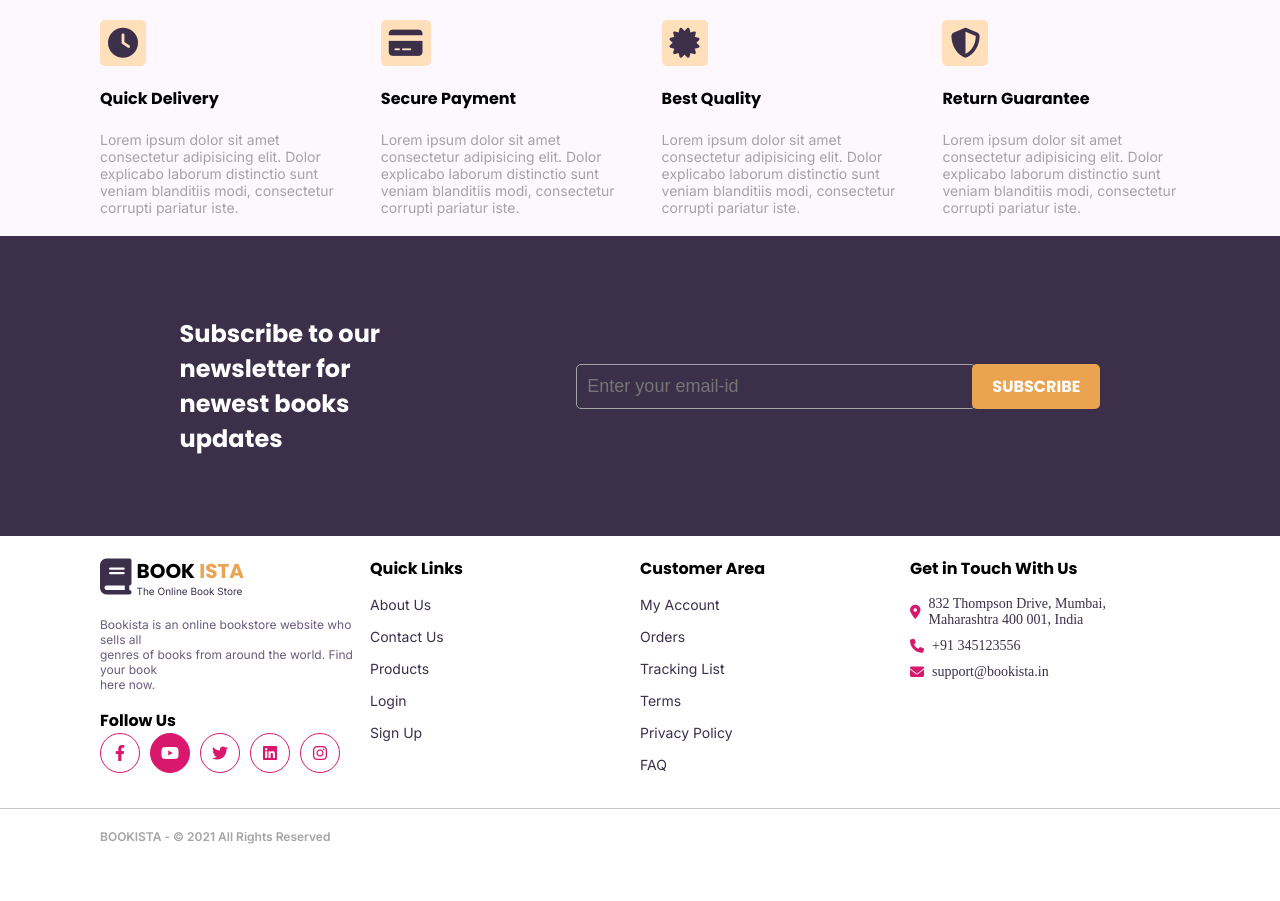
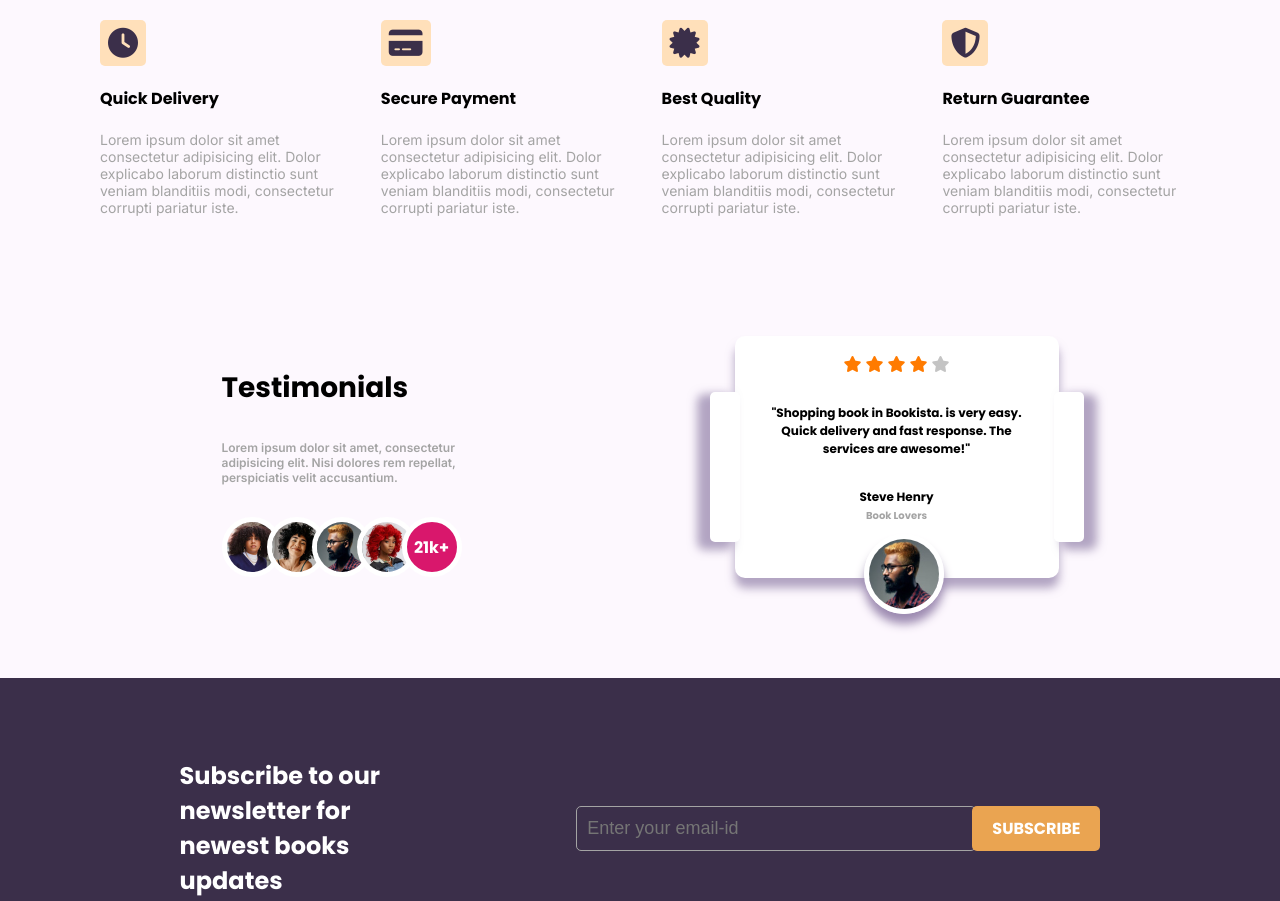
Before and after one commit to lbsubash/bookista, a plain HTML site: page index.html in a window 1280 px wide. Shown: the top 901 px of the page. Before the commit the page ends 864 px from the top, so only its background shows below. Drawn offline with Linux system fonts and the light colour scheme.

Commit message:
testimonial section

```diff
--- a/assets/scss/_subscribe.scss
+++ b/assets/scss/_subscribe.scss
@@ -37,14 +37,13 @@
 @media (max-width: $br-mobile) {
   .subscribe {
     padding-inline: $p-mobile;
-    padding-block: 30px;
+    padding-block: 50px;
     flex-direction: column;
     gap: 30px;
 
     &__search-bar {
       width: 100%;
       text-align: center;
-      margin-bottom: 30px;
     }
 
     &__search-input {
--- /dev/null
+++ b/assets/scss/_testimonial.scss
@@ -0,0 +1,136 @@
+.testimonial {
+  position: relative;
+  padding-inline: $p-desktop;
+  background-color: $clr-pri-bg-light;
+  display: flex;
+  justify-content: space-around;
+  padding-block: 100px;
+
+  &__left {
+    flex-basis: 25%;
+    display: flex;
+    flex-direction: column;
+    justify-content: space-around;
+    gap: 30px;
+    padding-block-start: 30px;
+  }
+
+  &__title {
+    @include f-heading-3;
+  }
+
+  &__desc {
+    @include f-body-small($weight: 600);
+    color: $clr-gray-dark;
+    font-size: 12px;
+  }
+
+  &__right {
+    position: relative;
+    flex-basis: 30%;
+    background: $clr-white;
+    text-align: center;
+    padding: 20px 30px 0px;
+    display: flex;
+    flex-direction: column;
+    gap: 30px;
+    justify-content: center;
+    border-radius: 10px;
+    box-shadow: 0px 10px 10px rgba($color: $clr-pri-subtle, $alpha: 0.7);
+    z-index: 1;
+  }
+
+  &__right::after,
+  &__right::before {
+    content: "";
+    position: absolute;
+    right: -25px;
+    width: 30px;
+    height: 150px;
+    border-radius: 5px;
+    z-index: -1;
+    background-color: $clr-white;
+    box-shadow: 10px 5px 10px 3px rgba($color: $clr-pri-subtle, $alpha: 0.7);
+  }
+
+  &__right::before {
+    left: -25px;
+    width: 30px;
+    box-shadow: -10px 5px 10px 3px rgba($color: $clr-pri-subtle, $alpha: 0.7);
+  }
+
+  &__user-text {
+    @include f-heading-6;
+    font-size: 12px;
+  }
+
+  &__user-name {
+    margin-bottom: -20px;
+    @include f-heading-6;
+    font-size: 12px;
+
+    & span {
+      font-size: 10px;
+      color: $clr-gray-dark;
+    }
+  }
+
+  &__star {
+    color: #ff7b00;
+  }
+
+  &__star--null {
+    color: $clr-gray-light;
+  }
+
+  &__avatar-container {
+    display: flex;
+  }
+
+  &__user-icon-container {
+    margin-bottom: -40px;
+  }
+
+  &__avatar-icon {
+    position: relative;
+    margin-inline-end: -15px;
+    width: 60px;
+    height: 60px;
+    border-radius: 50%;
+    border: 5px solid white;
+    transition: 0.25s ease;
+
+    &--user {
+      width: 80px;
+      height: 80px;
+      box-shadow: 0px 10px 10px rgba($color: $clr-pri-subtle, $alpha: 0.9);
+    }
+
+    &:hover {
+      transform: translateY(-5px);
+      z-index: 0;
+    }
+
+    &--text {
+      display: flex;
+      align-items: center;
+      justify-content: center;
+      color: $clr-white;
+      background-color: $clr-sec-pink-dark;
+      @include f-heading-6;
+    }
+  }
+}
+
+@media (max-width: $br-mobile) {
+  .testimonial {
+    padding-inline: $p-mobile + 30px;
+    flex-direction: column;
+    gap: 30px;
+
+    &__left {
+      text-align: center;
+      align-items: center;
+    }
+  }
+}
--- a/assets/scss/style.scss
+++ b/assets/scss/style.scss
@@ -2,5 +2,6 @@
 @import "reused_styles";
 @import "resets";
 @import "advantages";
+@import "testimonial";
 @import "subscribe";
 @import "footer";
--- a/index.html
+++ b/index.html
@@ -89,6 +89,67 @@
           explicabo laborum distinctio sunt veniam blanditiis modi, consectetur
           corrupti pariatur iste.
         </p>
+      </div>
+    </section>
+    <!--
+      - testimonial
+     -->
+    <section class="testimonial">
+      <div class="testimonial__left">
+        <h3 class="testimonial__title">Testimonials</h3>
+        <p class="testimonial__desc">
+          Lorem ipsum dolor sit amet, consectetur adipisicing elit. Nisi dolores
+          rem repellat, perspiciatis velit accusantium.
+        </p>
+        <div class="testimonial__avatar-container">
+          <img
+            src="./assets/images/author-1.jpg"
+            alt="author"
+            class="testimonial__avatar-icon"
+          />
+          <img
+            src="./assets/images/author-2.jpg"
+            alt="author"
+            class="testimonial__avatar-icon"
+          />
+          <img
+            src="./assets/images/author-3.jpg"
+            alt="author"
+            class="testimonial__avatar-icon"
+          />
+          <img
+            src="./assets/images/author-4.jpg"
+            alt="author"
+            class="testimonial__avatar-icon"
+          />
+          <div class="testimonial__avatar-icon testimonial__avatar-icon--text">
+            21k+
+          </div>
+        </div>
+      </div>
+      <div class="testimonial__right">
+        <div class="testimonial__star-container">
+          <i class="fa-solid fa-star testimonial__star"></i>
+          <i class="fa-solid fa-star testimonial__star"></i>
+          <i class="fa-solid fa-star testimonial__star"></i>
+          <i class="fa-solid fa-star testimonial__star"></i>
+          <i class="fa-solid fa-star testimonial__star--null"></i>
+        </div>
+        <p class="testimonial__user-text">
+          "Shopping book in Bookista. is very easy. Quick delivery and fast
+          response. The services are awesome!"
+        </p>
+        <p class="testimonial__user-name">
+          Steve Henry <br />
+          <span>Book Lovers</span>
+        </p>
+        <div class="testimonial__user-icon-container">
+          <img
+            src="./assets/images/author-3.jpg"
+            alt="user"
+            class="testimonial__avatar-icon testimonial__avatar-icon--user"
+          />
+        </div>
       </div>
     </section>
     <!--
```
Also changed, not shown: assets/css/style.css, assets/images/author-1.jpg (added), assets/images/author-2.jpg (added), assets/images/author-3.jpg (added), assets/images/author-4.jpg (added), assets/images/author-5.jpg (added), assets/images/author-6.jpg (added), assets/images/dots.svg (added), 1 other file.
